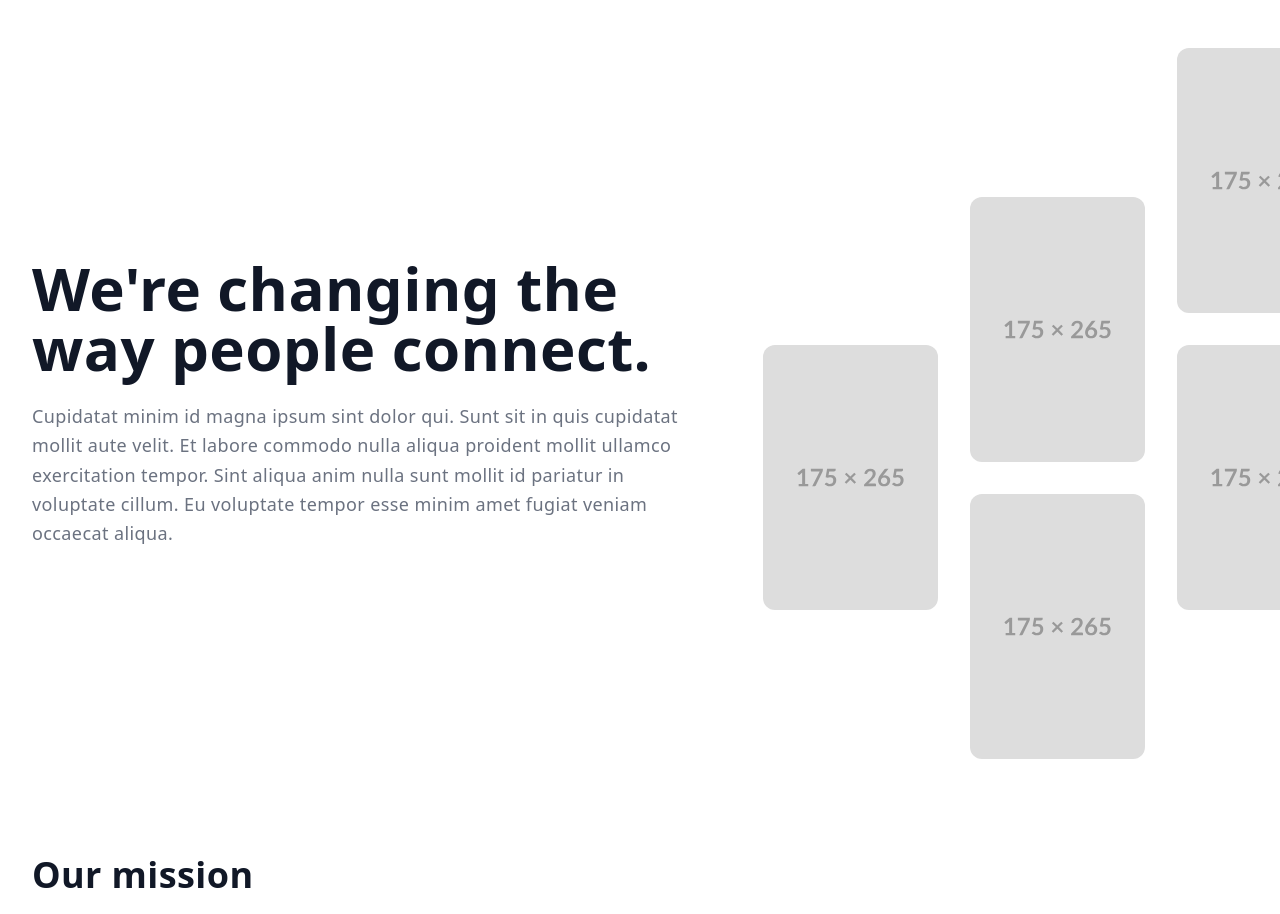
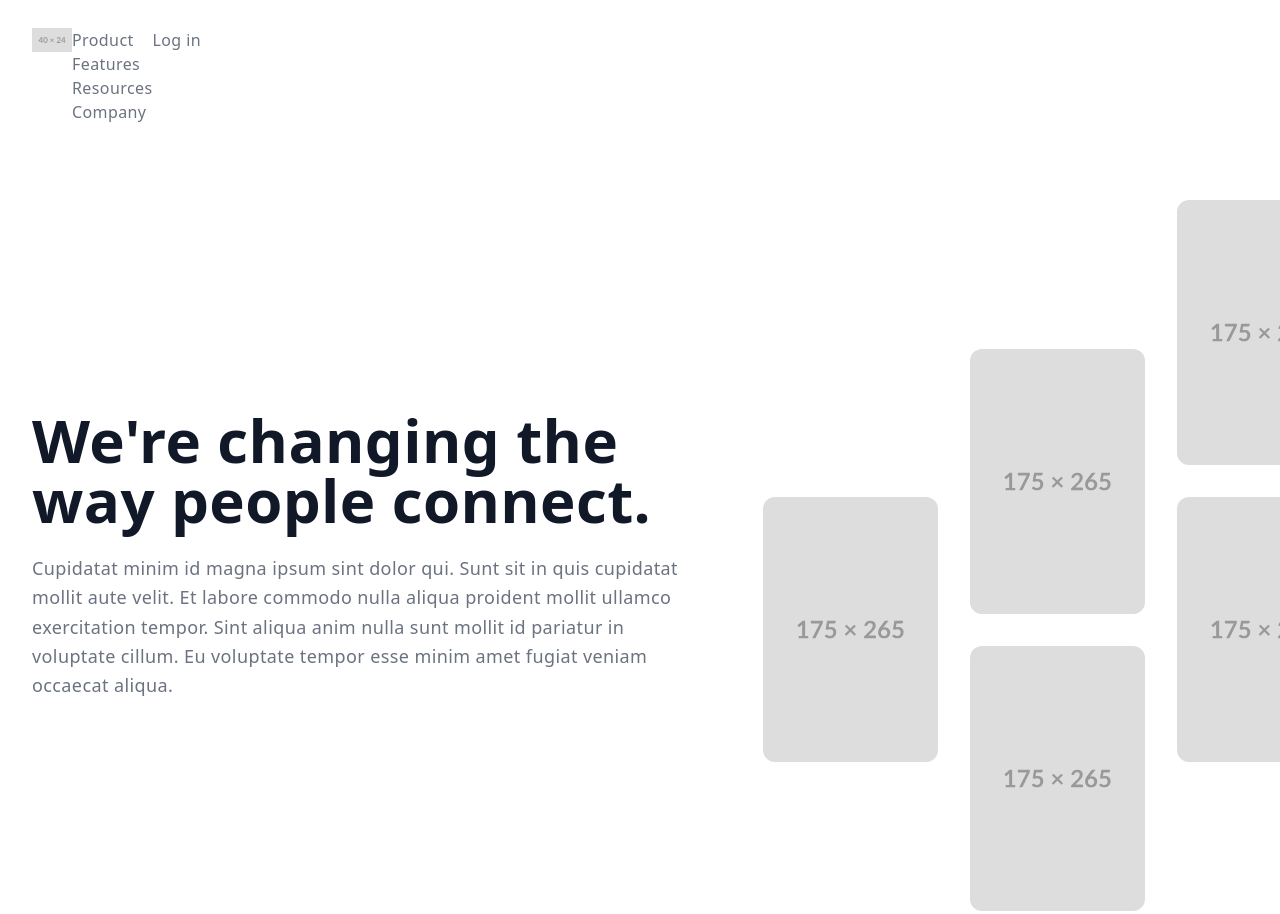
Before and after one commit to lukaszdzielo/enelmed-exercise, a website: page index.html in a window 1280 px wide. Shown: the top 914 px of the page. Drawn offline with Linux system fonts and the light colour scheme.

Commit message:
header update

```diff
--- a/assets/css/input.css
+++ b/assets/css/input.css
@@ -25,8 +25,6 @@ section {
 
 .team__grid {
     .team__member {
-        @apply flex flex-col items-center;
-
         img {
             @apply rounded-full;
         }
@@ -42,7 +40,6 @@ section {
 }
 
 .blog__grid {
-
     .blog__post {
         @apply relative h-40 sm:h-52 md:h-[450px] rounded-xl;
 
@@ -72,8 +69,6 @@ section {
 }
 
 footer {
-    @apply text-gray-400 text-center;
-
     nav {
         @apply text-sm;
 
--- a/index.html
+++ b/index.html
@@ -10,13 +10,16 @@
 
 <body class="">
 
-    <header class="container hidden">
-        <nav>
-            <a href="#">Logo</a>
+    <header class="sticky top-0 py-7 bg-white">
+        <nav class="flex container">
+            <a href="/">
+                <img src="./assets/img/logo.svg" alt="Logo">
+            </a>
             <ul>
-                <li>test</li>
-                <li>test</li>
-                <li>test</li>
+                <li><a href="#">Product</a></li>
+                <li><a href="#">Features</a></li>
+                <li><a href="#">Resources</a></li>
+                <li><a href="#">Company</a></li>
             </ul>
             <a href="#">Log in</a>
         </nav>
@@ -138,7 +141,7 @@
             <h2 class="mb-3 md:mb-6">Our team</h2>
             <p class="sm:w-4/5 md:w-3/5 text-lg leading-relaxed">Sit facilis neque ab nulla vel. Cum eos in laudantium. Temporibus eos totam in dolorum. Nemo vel facere repellendus ut eos dolores similique.</p>
             <div class="team__grid grid grid-cols-2 sm:grid-cols-3 md:grid-cols-4 lg:grid-cols-6 gap-x-4 gap-y-6 sm:gap-y-10 lg:gap-14 mt-10 md:mt-20 text-center">
-                <div class="team__member">
+                <div class="team__member flex flex-col items-center">
                     <picture>
                         <source media="(min-width: 768px)" srcset="./assets/img/team--member--tablet.svg" />
                         <img src="./assets/img/team--member--mobile.svg" alt="Michael Foster">
@@ -299,7 +302,7 @@
             </div>
         </section>
 
-        <footer class="container mt-32 md:mt-64 pb-10 md:pb-20">
+        <footer class="container mt-32 md:mt-64 pb-10 md:pb-20 text-gray-400 text-center">
             <nav class="mb-5 sm:mb-10">
                 <ul class="inline-flex gap-x-4 sm:gap-x-12">
                     <li><a href="#">Blog</a></li>
```
Also changed, not shown: assets/css/style.css, assets/img/logo.svg (added).
